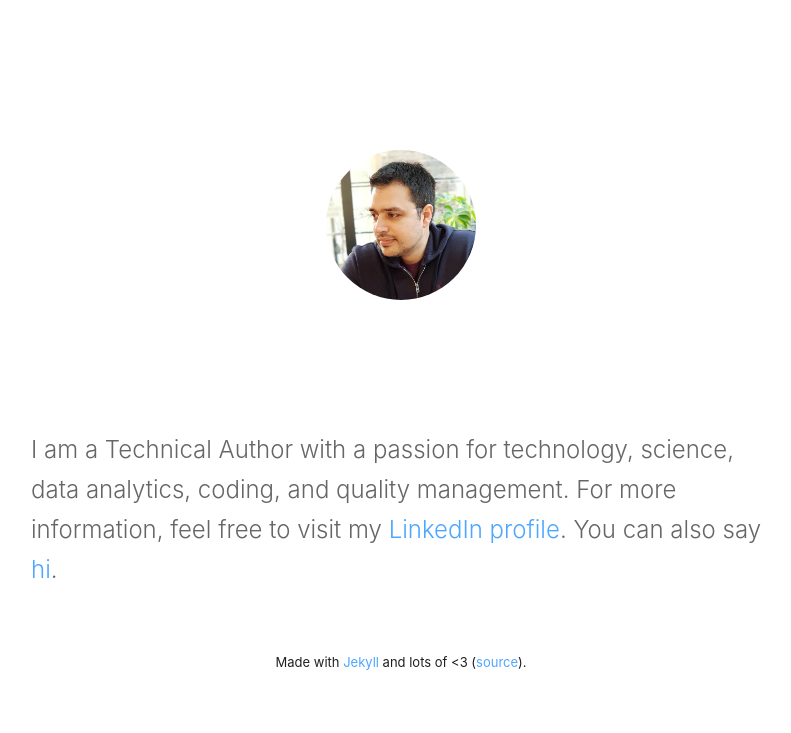
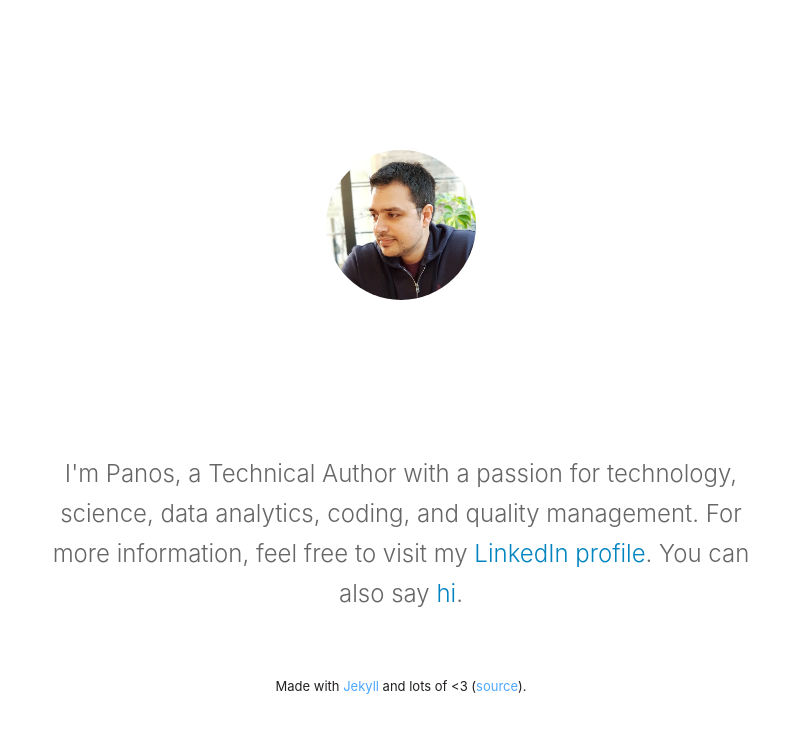
Before and after one commit to pgalatis/pgalatis.github.io, a Jekyll site: the page built from index.html, in a window 1280 px wide. Shown: the top 733 px of the page, without its empty margins (239-1030 px from the left). Built offline with Jekyll 4.4.1, drawn with Linux system fonts in a browser that asks for light colours; nearby versions of some CDN libraries; the list of posts is cut into pages by our own code.

Commit message:
Update index.html

```diff
--- a/index.html
+++ b/index.html
@@ -4,5 +4,5 @@
 ---
 
 <div id="poster">
-I am a Technical Author with a passion for technology, science, data analytics, coding, and quality management. For more information, feel free to visit my <a href="https://www.linkedin.com/in/pgalatis/" title="LinkedIn profile">LinkedIn profile</a>. You can also say <a href="mailto:pgalatis@gmail.com?subject=Hi" title="Email me!">hi</a>.
+<p style="text-align: center">I'm Panos, a Technical Author with a passion for technology, science, data analytics, coding, and quality management. For more information, feel free to visit my <a href="https://www.linkedin.com/in/pgalatis/" title="LinkedIn profile">LinkedIn profile</a>. You can also say <a href="mailto:pgalatis@gmail.com?subject=Hi" title="Email me!">hi</a>.</p>
 </div>
```
